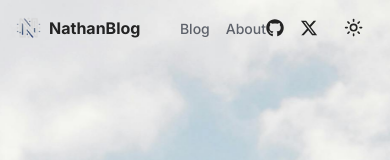
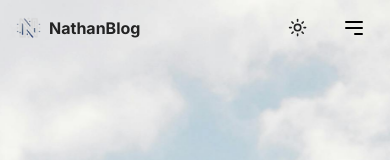
Before and after one commit to nathanmota-dev/blog-nextjs, a Next.js app: page / in a window 390 px wide. Shown: the top 160 px of the page. Built offline with nearby package versions, Linux system fonts and the light colour scheme.

Commit message:
feat: create a navbar menu mobile

```diff
--- a/app/components/navbar/index.tsx
+++ b/app/components/navbar/index.tsx
@@ -1,3 +1,5 @@
+"use client";
+
 import {
     NavigationMenu,
     NavigationMenuItem,
@@ -7,10 +9,19 @@ import Image from "next/image";
 import Link from "next/link";
 import { FaGithub, FaXTwitter } from "react-icons/fa6";
 import { ModeToggle } from "../mode-toogle";
+import { useState } from "react";
 
 export default function Navbar() {
+    const [isClick, setIsClick] = useState(false);
+
+    const toggleNavbar = () => {
+        setIsClick(!isClick);
+    };
+
     return (
         <nav className="w-full h-14 flex items-center justify-between px-4 bg-transparent text-black/85 dark:text-white">
+            <div>
+                <div className="hidden md:block">
                     <div className="flex items-center space-x-4">
                         <Link href="/" className="flex items-center space-x-2 font-bold">
                             <Image src="/logo.png" alt="Logo" height={25} width={25} />
@@ -27,6 +38,17 @@ export default function Navbar() {
                             </NavigationMenuList>
                         </NavigationMenu>
                     </div>
+                </div>
+                <div className="md:hidden">
+                    <div className="flex items-center space-x-4">
+                        <Link href="/" className="flex items-center space-x-2 font-bold">
+                            <Image src="/logo.png" alt="Logo" height={25} width={25} />
+                            <span>NathanBlog</span>
+                        </Link>
+                    </div>
+                </div>
+            </div>
+            <div className="hidden md:block">
                 <div className="flex items-center space-x-4">
                     <Link href="https://github.com" target="_blank" aria-label="GitHub">
                         <FaGithub className="text-lg" />
@@ -36,6 +58,49 @@ export default function Navbar() {
                     </Link>
                     <ModeToggle />
                 </div>
+            </div>
+            <div className="md:hidden">
+                <div className="flex items-center space-x-4">
+                    <div><ModeToggle /></div>
+                    <div className='md:hidden flex items-center'>
+                        <button
+                            className={`inline-flex items-center justify-center p-2 rounded-md text-black dark:text-white hover:text-black dark:hover:text-white focus:outline-none focus:ring-2 focus:ring-inset focus:ring-white z-50`}
+                            onClick={toggleNavbar}
+                        >
+                            {isClick ? (
+                                <svg xmlns="http://www.w3.org/2000/svg" className="h-6 w-6" fill="none" viewBox="0 0 24 24" stroke="currentColor">
+                                    <path strokeLinecap="round" strokeLinejoin="round" strokeWidth={2} d="M6 18L18 6M6 6l12 12" />
+                                </svg>
+                            ) : (
+                                <svg xmlns="http://www.w3.org/2000/svg" className="h-6 w-6" fill="none" viewBox="0 0 24 24" stroke="currentColor">
+                                    <path strokeLinecap="round" strokeLinejoin="round" strokeWidth={2} d="M4 6h16M4 12h16m-7 6h7" />
+                                </svg>
+                            )}
+                        </button>
+                    </div>
+                </div>
+            </div>
+            <div
+                className={`fixed top-0 left-0 w-full h-full bg-white dark:bg-slate-950 flex flex-col items-center justify-center space-y-4 transition-transform duration-300 ease-in-out transform ${isClick ? "translate-x-0" : "-translate-x-full"
+                    } z-40 md:hidden`}
+            >
+                <NavigationMenu>
+                    <NavigationMenuList className="flex flex-col items-center space-y-4">
+                        <NavigationMenuItem>
+                            <Link href="/blog" className="text-lg text-foreground/60 font-medium">Blog</Link>
+                        </NavigationMenuItem>
+                        <NavigationMenuItem>
+                            <Link href="/about" className="text-lg text-foreground/60 font-medium">About</Link>
+                        </NavigationMenuItem>
+                        <NavigationMenuItem>
+                            <Link href="https://github.com" className="text-lg text-foreground/60 font-medium">GitHub</Link>
+                        </NavigationMenuItem>
+                        <NavigationMenuItem>
+                            <Link href="https://twitter.com" className="text-lg text-foreground/60 font-medium">Twitter</Link>
+                        </NavigationMenuItem>
+                    </NavigationMenuList>
+                </NavigationMenu>
+            </div>
         </nav>
     );
 }
```
Lines whose indentation alone changed are shown as unchanged.
